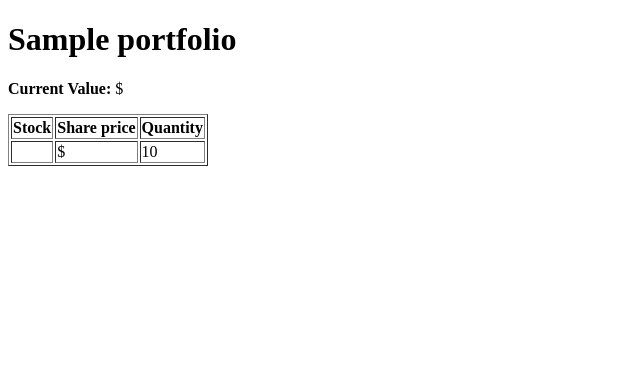
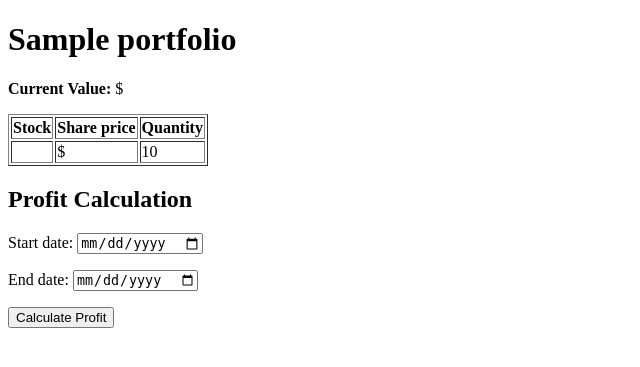
Before and after one commit to sgleisner/portfolios-django, a Django app: page /portfolios/1/ in a window 1280 px wide. Shown: the top 367 px of the page, without its empty margins (0-640 px from the left). Run offline with Django 4.2, Linux system fonts and the light colour scheme; tables that the repository leaves empty hold one stand-in row (values such as "Sample post").

Commit message:
feat(PortfolioDetailView): implement displaying of profit calculation

```diff
--- /dev/null
+++ b/portfolios/forms.py
@@ -0,0 +1,7 @@
+# forms.py
+from django import forms
+
+
+class DateRangeForm(forms.Form):
+    start_date = forms.DateField(widget=forms.DateInput(attrs={"type": "date"}))
+    end_date = forms.DateField(widget=forms.DateInput(attrs={"type": "date"}))
--- a/portfolios/templates/portfolios/portfolio_detail.html
+++ b/portfolios/templates/portfolios/portfolio_detail.html
@@ -29,5 +29,36 @@
         {% endfor %}
       </tbody>
     </table>
+
+    <h2>Profit Calculation</h2>
+    <form method="get">
+      {{ form.as_p }}
+      <button type="submit">Calculate Profit</button>
+    </form>
+
+    {% if results %}
+    <h3>Profit from {{ results.start_date }} to {{ results.end_date }}</h3>
+    <p>
+      <strong>Initial value:</strong>
+      <span>${{ results.initial_value }}</span>
+    </p>
+    <p>
+      <strong>Final value:</strong>
+      <span>${{ results.final_value }}</span>
+    </p>
+    <p></p>
+    <p>
+      <strong>Days held:</strong>
+      <span>{{ results.days_held }}</span>
+    </p>
+    <p>
+      <strong>Profit:</strong>
+      <span>${{ results.profit }}</span>
+    </p>
+    <p>
+      <strong>Annualized return:</strong>
+      <span>{{ results.annualized_return|floatformat:4 }}%</span>
+    </p>
+    {% endif %}
   </body>
 </html>
--- a/portfolios/views.py
+++ b/portfolios/views.py
@@ -1,6 +1,6 @@
 from django.shortcuts import render
 from django.views.generic import ListView, DetailView
-from datetime import date
+from portfolios.forms import DateRangeForm
 from portfolios.models import Portfolio
 
 
@@ -14,3 +14,25 @@
     model = Portfolio
     template_name = "portfolios/portfolio_detail.html"
     context_object_name = "portfolio"
+
+    def get_context_data(self, **kwargs):
+        context = super().get_context_data(**kwargs)
+        form = DateRangeForm(self.request.GET or None)
+        results = None
+        if form.is_valid():
+            start_date = form.cleaned_data["start_date"]
+            end_date = form.cleaned_data["end_date"]
+            profit, annualized_return = self.object.profit(start_date, end_date)
+            results = {
+                "profit": profit,
+                "annualized_return": annualized_return * 100,  # as a percentage
+                "start_date": start_date,
+                "end_date": end_date,
+                "initial_value": self.object.value(start_date),
+                "final_value": self.object.value(end_date),
+                "days_held": (end_date - start_date).days,
+            }
+
+        context["form"] = form
+        context["results"] = results
+        return context
```
Also changed, not shown: portfolios/tests.py (+22 -11 lines).
